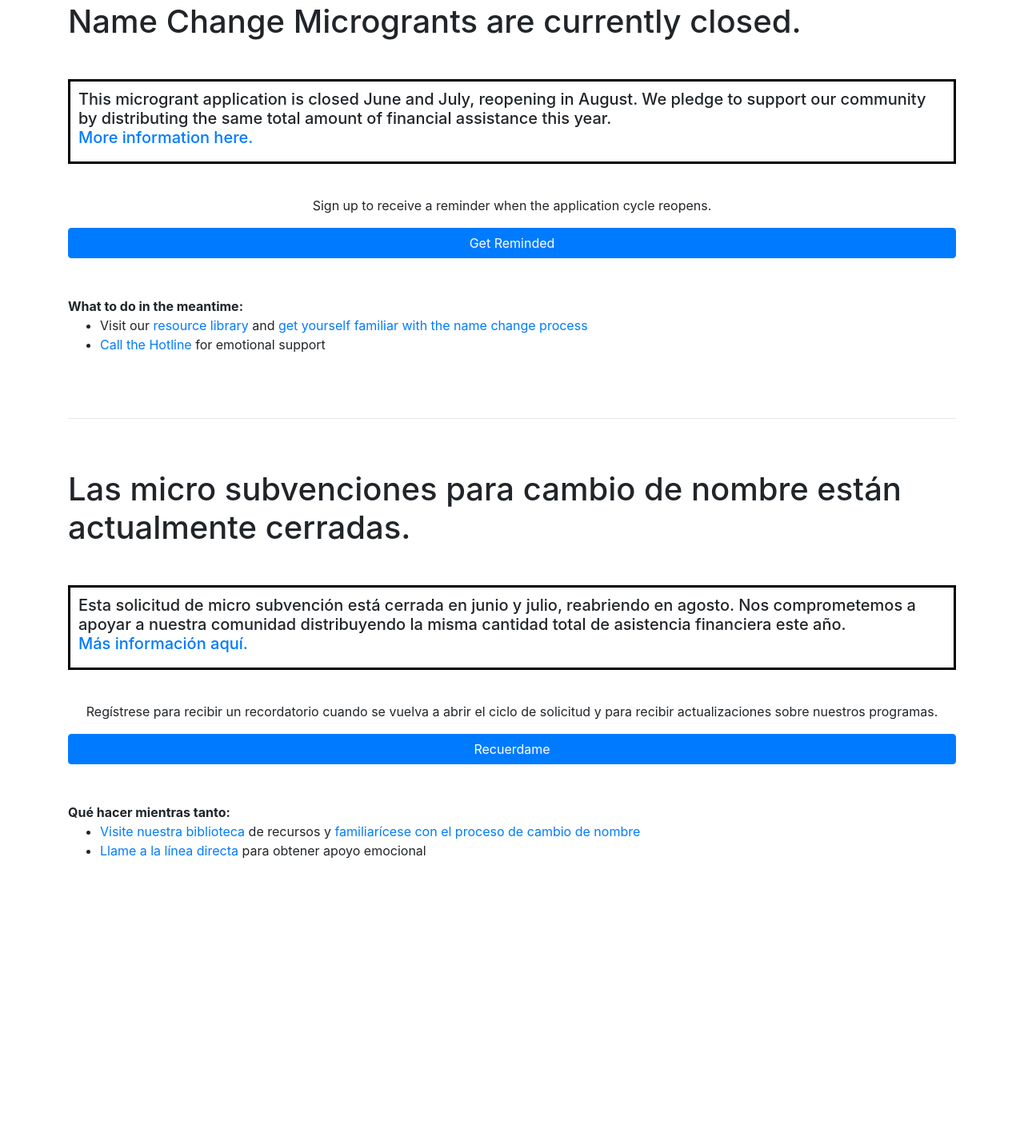
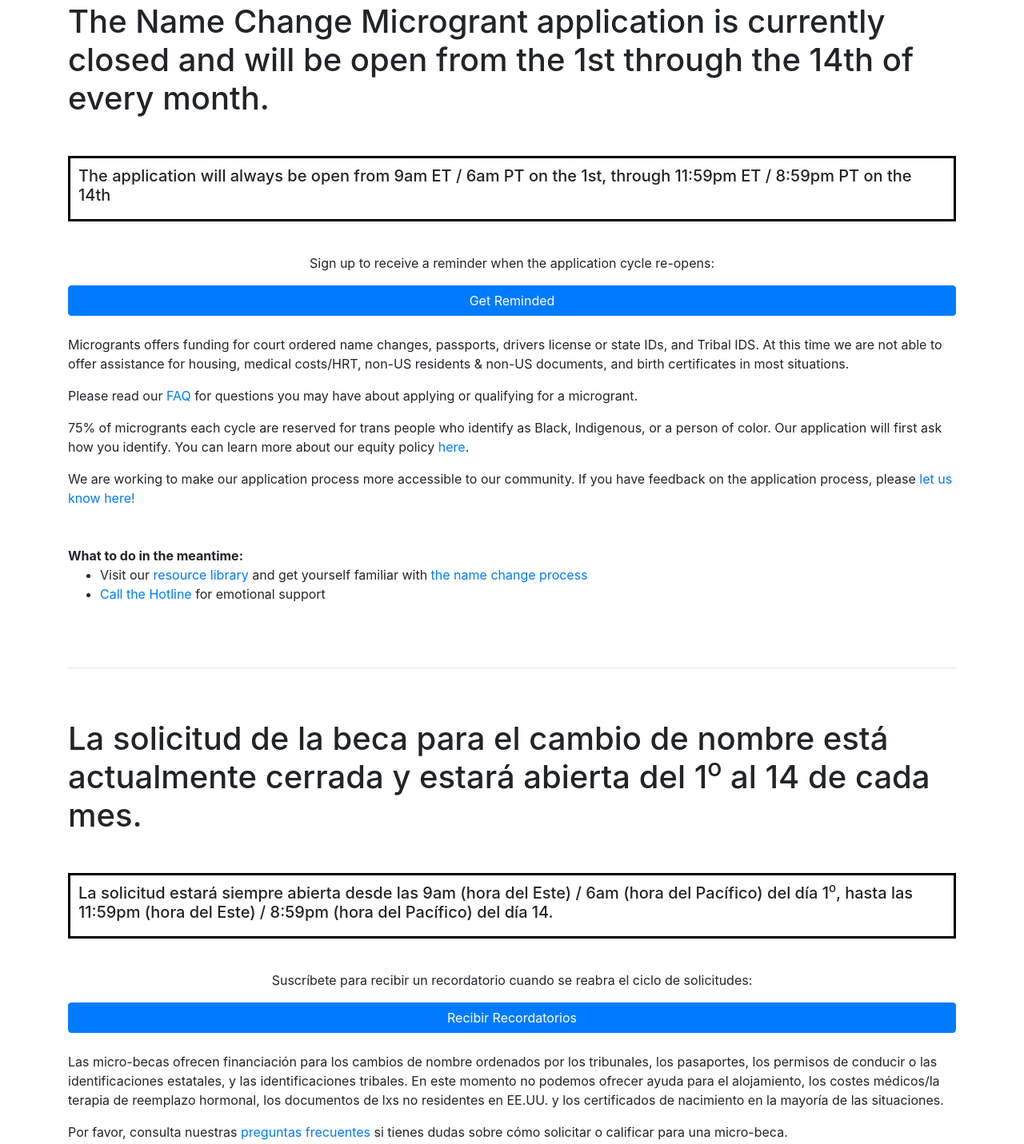
Before and after one commit to translifeline/microgrants-closed, a plain HTML site: page index.html in a window 1280 px wide. Shown: the part 250-1681 px from the top of the page at 80% size. Before the commit the page ends 1414 px from the top, so only its background shows below. Drawn offline with nearby package versions, Linux system fonts and the light colour scheme.

Commit message:
update page with new language

```diff
--- a/index.html
+++ b/index.html
@@ -41,20 +41,27 @@
 
 
 <div lang="en">
-	<h1><div class="page-title">Name Change Microgrants are currently closed.</div></h1>
+	<h1><div class="page-title">The Name Change Microgrant application is currently closed and will be open from the 1st through the 14th of every month.
+</div></h1>
 	<p class="text-center">
     <br>
-<div style="border: 3px solid black; padding: 10px;"> <h5>This microgrant application is closed June and July,  reopening in August. We pledge to support our community by distributing the same total amount of financial assistance this year.<br> <a href="https://translifeline.org/microgrants-summer-pause-june-1-july-31/">More information here.</a> </h5></div>
+<div style="border: 3px solid black; padding: 10px;"> <h5>The application will always be open from 9am ET / 6am PT on the 1st, through 11:59pm ET / 8:59pm PT on the 14th </h5></div>
 	</p>
   <br>
 	<p class="text-center">
-Sign up to receive a reminder when the application cycle reopens.
+Sign up to receive a reminder when the application cycle re-opens:
 	</p>
 
 	<a href="https://eepurl.com/dMZKmo" class="d-block btn btn-primary">Get Reminded</a>
+<br>
+	<p>Microgrants offers funding for court ordered name changes, passports, drivers license or state IDs, and Tribal IDS. At this time we are not able to offer assistance for housing, medical costs/HRT, non-US residents & non-US documents, and birth certificates in most situations. </p>
+<p>Please read our <a href="https://translifeline.org/microgrants/#faq">FAQ</a> for questions you may have about applying or qualifying for a microgrant.</p>
+
+<p>75% of microgrants each cycle are reserved for trans people who identify as Black, Indigenous, or a person of color. Our application will first ask how you identify. You can learn more about our equity policy <a href="https://translifeline.org/microgrants/microgrants-equity-policy/">here</a>.</p>
+<p>We are working to make our application process more accessible to our community. If you have feedback on the application process, please <a href="https://docs.google.com/forms/d/e/1FAIpQLSeL35t5weqtlYMkCGjm8DrPT1vn96oWVnGjllHCA2ovv_tNCA/viewform">let us know here!</a> </p>
 	<p class="mt-5 mb-0 font-weight-bold">What to do in the meantime:</p>
 		<ul class="mt-0 pt-0">
-			<li>Visit our <a href="https://translifeline.org/resources/">resource library</a> and <a href="https://translifeline.org/resource/id-change-library/">get yourself familiar with the name change process</a></li>
+			<li>Visit our <a href="https://translifeline.org/resources/">resource library</a> and get yourself familiar with <a href="https://translifeline.org/resource/id-change-library/">the name change process</a></li>
 			<li><a href="http://www.translifeline.org/hotline">Call the Hotline</a> for emotional support</li>
 		</ul>
 
@@ -63,21 +70,25 @@ Sign up to receive a reminder when the application cycle reopens.
 <br><br><hr><br><br>
 
 <div lang="es">
-	<h1><div class="page-title">Las micro subvenciones para cambio de nombre están actualmente cerradas.</div></h1>
+	<h1><div class="page-title">La solicitud de la beca para el cambio de nombre está actualmente cerrada y estará abierta del 1<sup>o</sup> al 14 de cada mes.</div></h1>
 	<p class="text-center">
     <br>
-<div style="border: 3px solid black; padding: 10px;"> <h5>Esta solicitud de micro subvención está cerrada en junio y julio, reabriendo en agosto. Nos comprometemos a apoyar a nuestra comunidad distribuyendo la misma cantidad total de asistencia financiera este año.<br> <a href="https://translifeline.org/microgrants-summer-pause-june-1-july-31/">Más información aquí.</a> </h5></div>
+<div style="border: 3px solid black; padding: 10px;"> <h5>La solicitud estará siempre abierta desde las 9am (hora del Este) / 6am (hora del Pacífico) del día 1<sup>o</sup>, hasta las 11:59pm (hora del Este) / 8:59pm (hora del Pacífico) del día 14.</div>
 	</p>
   <br>
 	<p class="text-center">
-		Regístrese para recibir un recordatorio cuando se vuelva a abrir el ciclo de solicitud y para recibir actualizaciones sobre nuestros programas.
+		Suscríbete para recibir un recordatorio cuando se reabra el ciclo de solicitudes:
 	</p>
 
-	<a href="https://eepurl.com/dMZKmo" class="d-block btn btn-primary">Recuerdame</a>
+	<a href="https://eepurl.com/dMZKmo" class="d-block btn btn-primary">Recibir Recordatorios</a>
+ <br>
+ <p>Las micro-becas ofrecen financiación para los cambios de nombre ordenados por los tribunales, los pasaportes, los permisos de conducir o las identificaciones estatales, y las identificaciones tribales. En este momento no podemos ofrecer ayuda para el alojamiento, los costes médicos/la terapia de reemplazo hormonal, los documentos de lxs no residentes en EE.UU. y los certificados de nacimiento en la mayoría de las situaciones.</p>
+ <p>Por favor, consulta nuestras <a href="https://translifeline.org/microgrants/#faq">preguntas frecuentes </a> si tienes dudas sobre cómo solicitar o calificar para una micro-beca.</p>
+ <p>El 75% de las micro-becas están reservadas para personas trans que se identifican como negras, indígenas o de color. En nuestra solicitud se te preguntará primero cómo te identificas. Puedes saber más sobre nuestra política de equidad <a href="https://translifeline.org/microgrants/microgrants-equity-policy/">aquí</a>.</p>
 	<p class="mt-5 mb-0 font-weight-bold">Qué hacer mientras tanto:</p>
 		<ul class="mt-0 pt-0">
-			<li><a href="https://translifeline.org/resources/">Visite nuestra biblioteca</a> de recursos y <a href="https://translifeline.org/resource/id-change-library/">familiarícese con el proceso de cambio de nombre</a></li>
-			<li><a href="http://www.translifeline.org/hotline">Llame a la línea directa</a> para obtener apoyo emocional</li>
+			<li>Visite nuestra <a href="https://translifeline.org/resources/">biblioteca de recursos</a> de recursos y familiarícese con el <a href="https://translifeline.org/resource/id-change-library/">proceso de cambio de nombre</a></li>
+			<li>Llame a <a href="http://www.translifeline.org/hotline">la línea directa</a> para obtener apoyo emocional</li>
 		</ul>
 
 </div>
```
